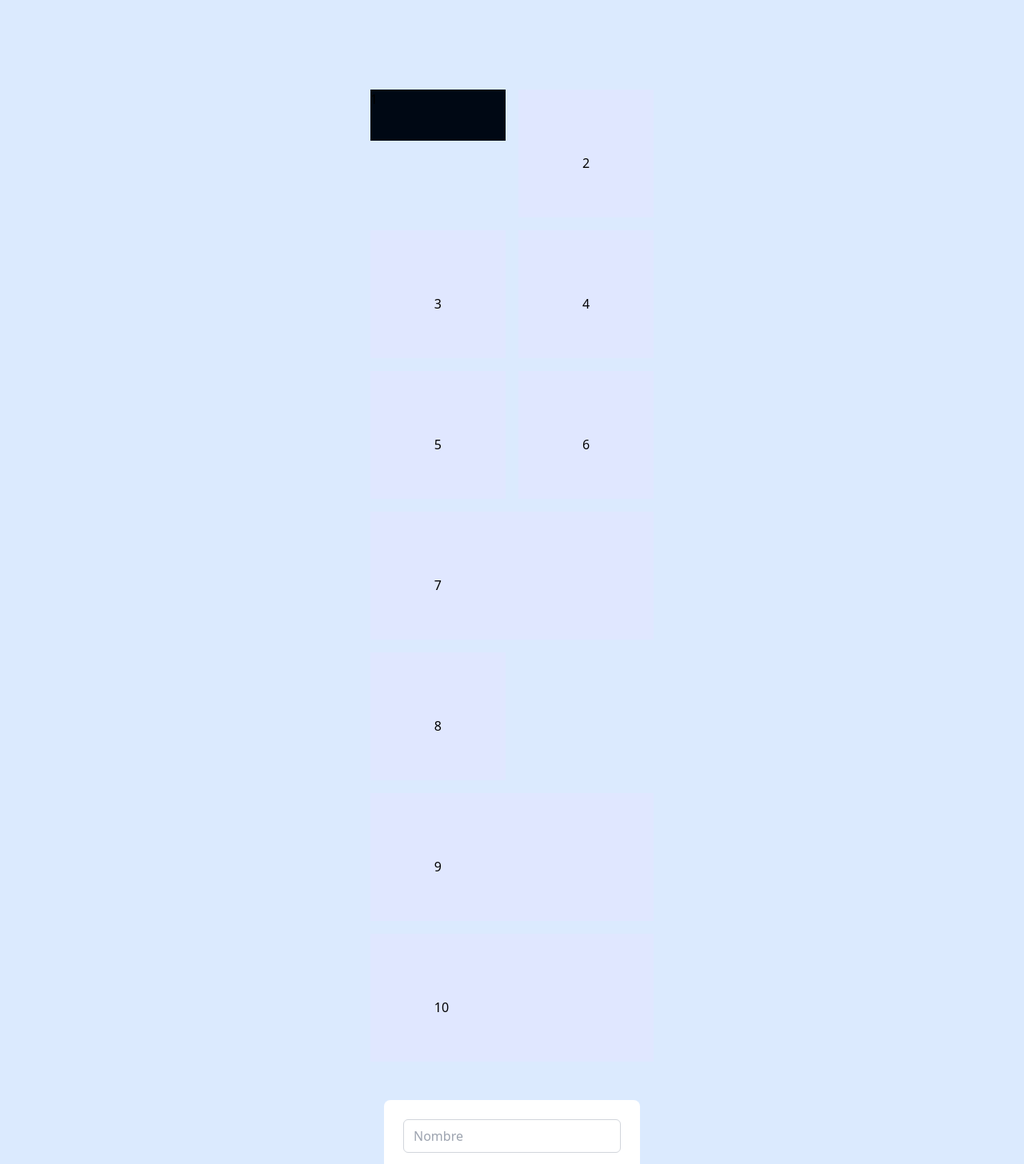
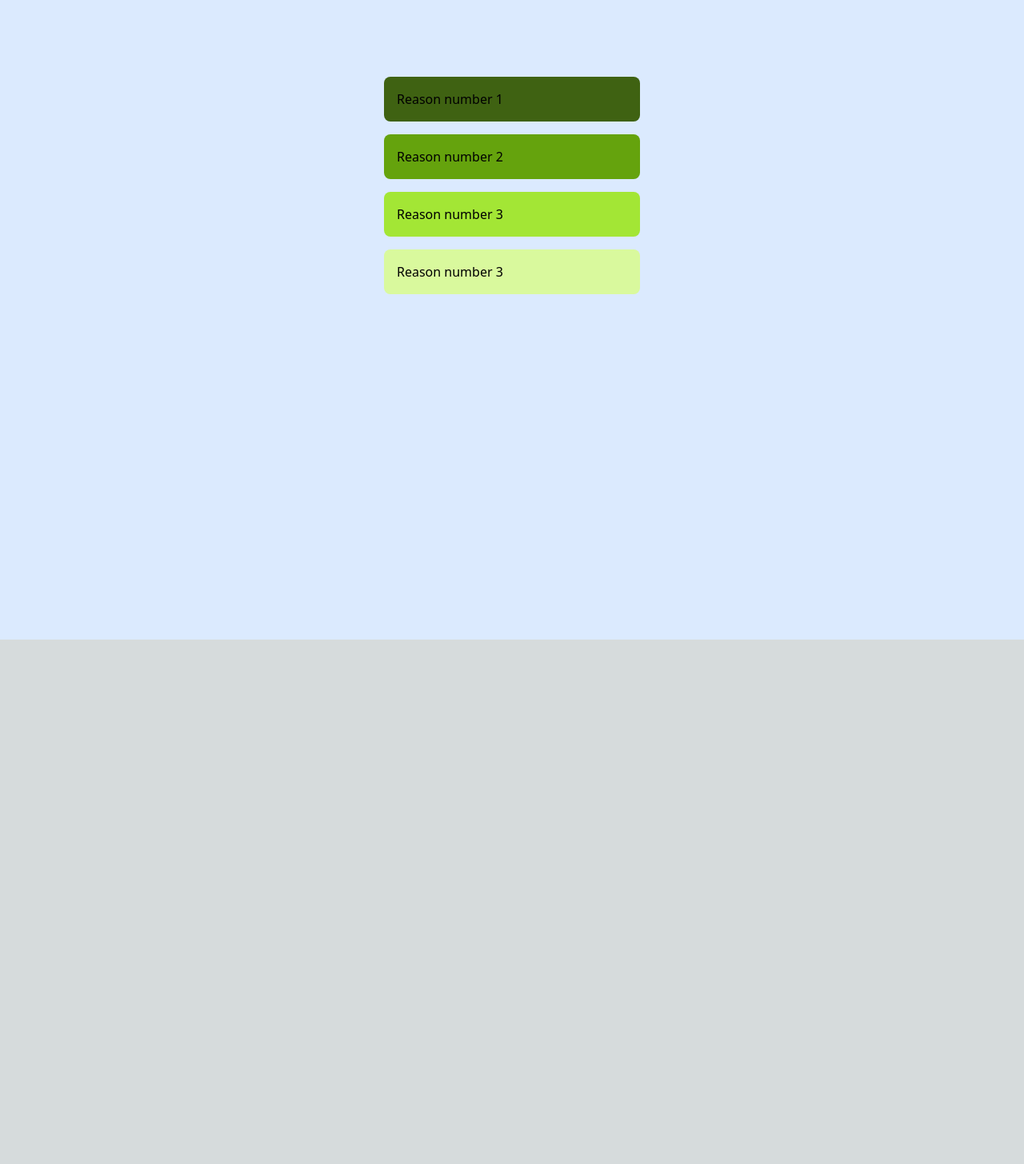
Before and after one commit to Aluonam/TailwindCSS, a Next.js app: page / in a window 1280 px wide. Shown: the top 1456 px of the page at 80% size. After the commit the page ends 800 px from the top, so only its background shows below. Built offline with nearby package versions, Linux system fonts and the light colour scheme.

Commit message:
fefactor: box component

```diff
--- /dev/null
+++ b/src/components/Box.jsx
@@ -0,0 +1,19 @@
+
+import React from 'react'
+
+const Box = () => {
+  return (
+    <div>
+        {/* EJEMPLO BOX */}
+   <div className={`flex space-y-4 flex-col `}>
+      {/* Paleta de colores: https://tailwindcss.com/docs/customizing-colors */}
+    <div className={`bg-lime-800 p-4 rounded-lg w-80`}>Reason number 1</div>
+      <div className={`bg-lime-600 p-4 rounded-lg`}>Reason number 2</div>
+      <div className={`bg-lime-400 p-4 rounded-lg`}>Reason number 3</div>
+      <div className={`bg-lime-200 p-4 rounded-lg`}>Reason number 3</div>
+    </div>
+    </div>
+  )
+}
+
+export default Box
--- a/src/pages/index.js
+++ b/src/pages/index.js
@@ -1,3 +1,4 @@
+import Box from "@/components/Box";
 import Form from "@/components/Form";
 import Grid from "@/components/Grid";
 
@@ -8,20 +9,10 @@ export default function Home() {
     className={`flex min-h-screen flex-col bg-blue-100 items-center justify-between p-24`}>
       {/* <div className="flex max-w-sm mx-auto my-0 p-6  rounded-lg bg-blue shadow-xl">
        hey ho
-        </div>
-{/* EJEMPLO BOX */}
-    {/*<div className={`flex space-y-4 flex-col `}>
-      {/* Paleta de colores: https://tailwindcss.com/docs/customizing-colors */}
-      {/* <div className={`bg-lime-800 p-4 rounded-lg w-80`}>Reason number 1</div>
-      <div className={`bg-lime-600 p-4 rounded-lg`}>Reason number 2</div>
-      <div className={`bg-lime-400 p-4 rounded-lg`}>Reason number 3</div>
-      <div className={`bg-lime-200 p-4 rounded-lg`}>Reason number 3</div>
-    </div> */}
-
-<Grid></Grid>
-<Form></Form>
-
-
+        </div> */}
+    <Box></Box>
+    {/* <Grid></Grid> */}
+    {/* <Form></Form> */}
 
     </main>
   );
```
